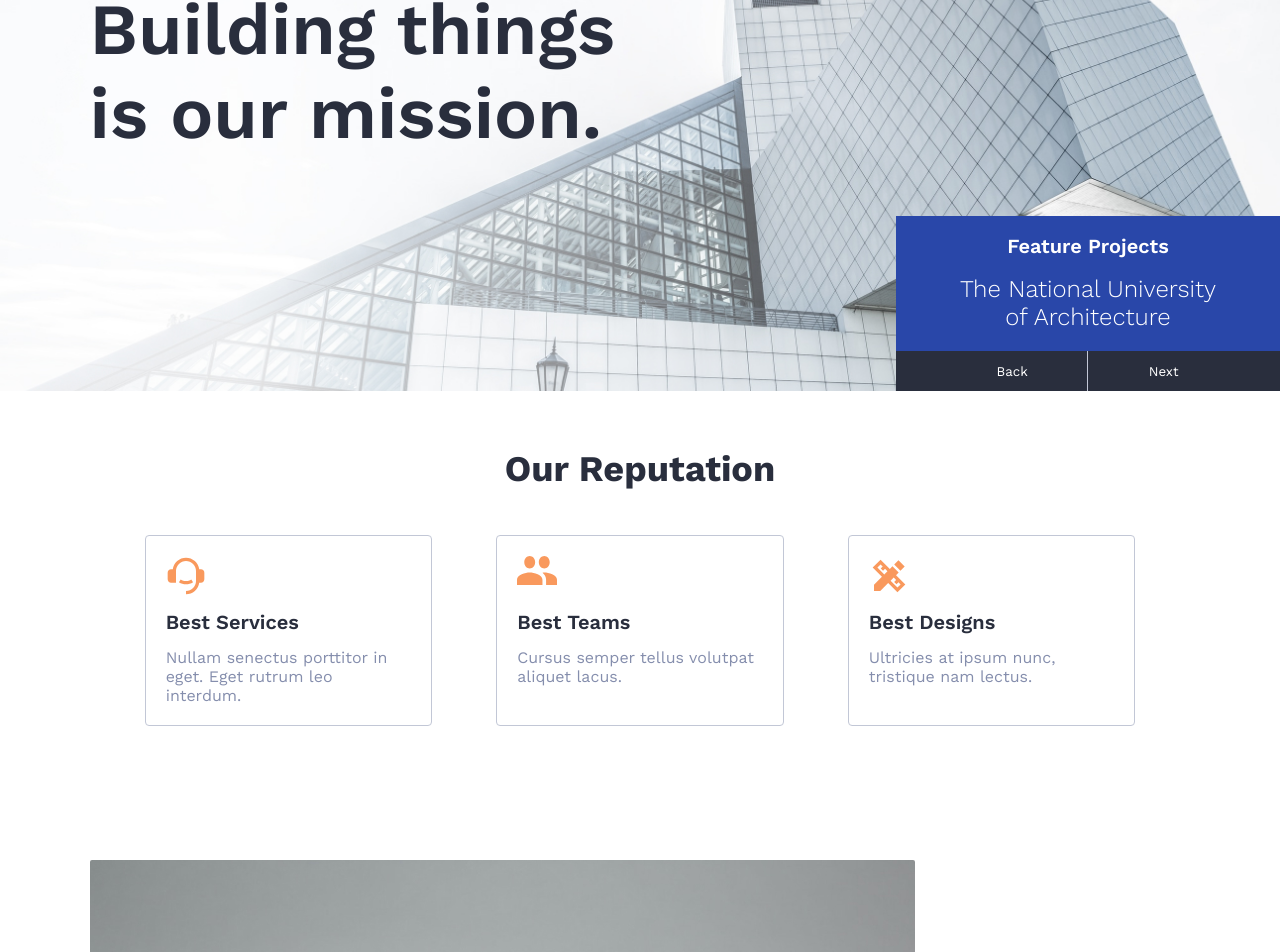
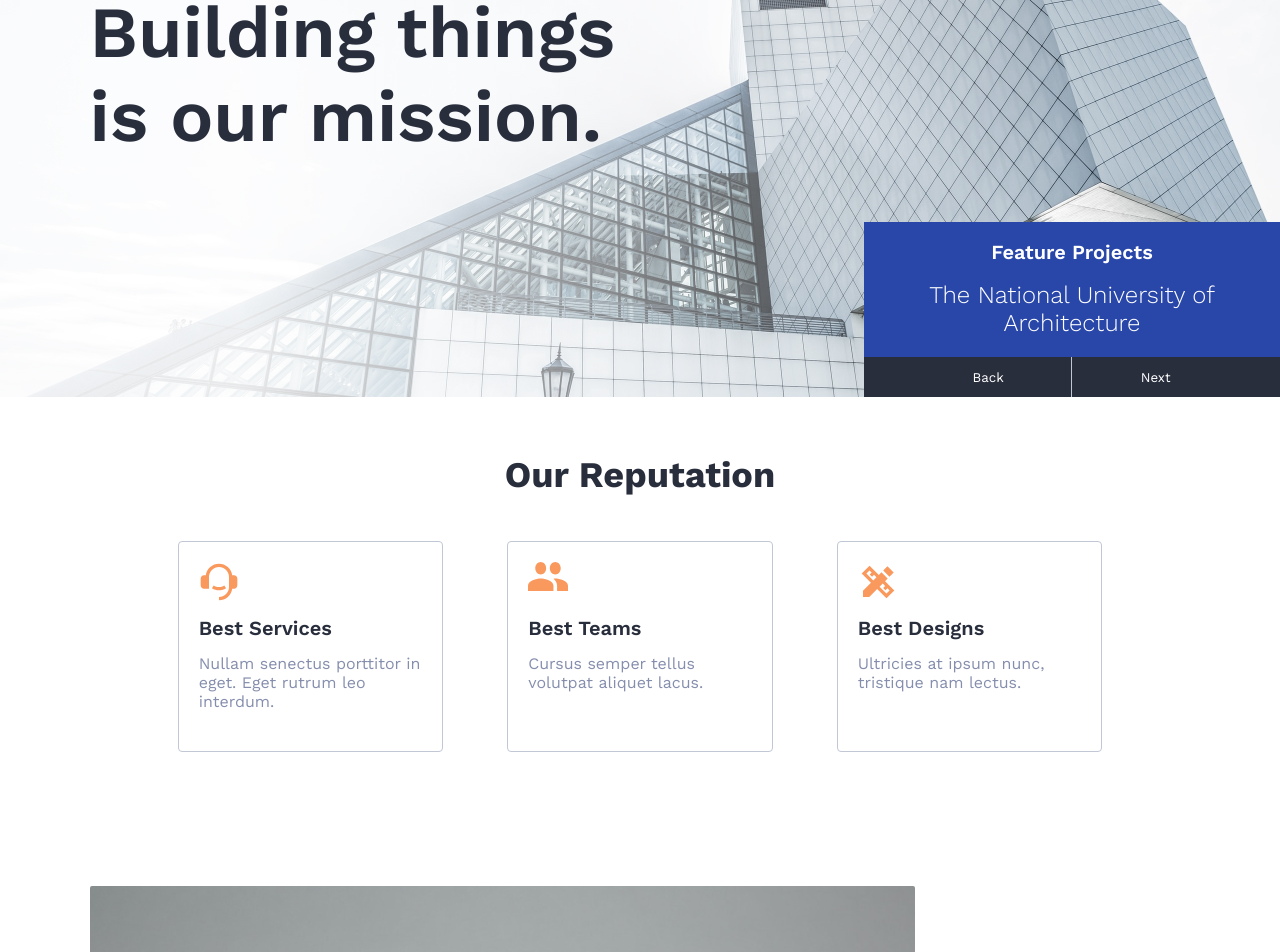
Before and after one commit to RodBrowning/portfolio-2-the-box-construction, a Next.js app: page / in a window 1280 px wide. Shown: the part 332-1284 px from the top of the page. Built offline with nearby package versions, Linux system fonts and the light colour scheme; some icons are missing.

Commit message:
Code layout review

```diff
--- a/styles/Hero.module.css
+++ b/styles/Hero.module.css
@@ -11,7 +11,7 @@
 
 .container {
     position: relative;
-    height: 80vh;
+    height: 90vh;
     max-height: 646px;
     display: flex;
     flex-direction: column;
@@ -24,7 +24,7 @@
     position: absolute;
     right: 0;
     bottom: 0;
-    width: 24rem;
+    width: 26rem;
     background: var(--color-primary);
 }
 .slider .content {
@@ -66,6 +66,7 @@
 @media only screen and (max-width: 1024px) {
     .container h1 {
         width: 70%;
+        padding-bottom: 5rem;
     }
 }
 /*============= MEDIA QUERIE (MEDIUM DEVICES)  ===============*/
@@ -73,7 +74,6 @@
 @media only screen and (max-width: 768px) {
     .container h1 {
         width: 100%;
-        padding-bottom: 5rem;
     }
     .hero_img {
         background-position: top;
@@ -90,7 +90,6 @@
     .container h1 {
         padding-bottom: 0;
         line-height: 4rem;
-
     }
     .slider {
         position: relative;
--- a/styles/Reputation.module.css
+++ b/styles/Reputation.module.css
@@ -9,7 +9,7 @@
 .cards {
     display: flex;
     gap: 4rem;
-    width: 90%;
+    width: 84%;
     margin: auto;
     margin-top: 3rem;
 }
@@ -18,6 +18,7 @@
     border: 1.4px solid var(--color-light);
     border-radius: 4px;
     padding: 1.25rem;
+    padding-bottom: 2.5rem;
     flex: 1;
 }
 .card_icon {
```
